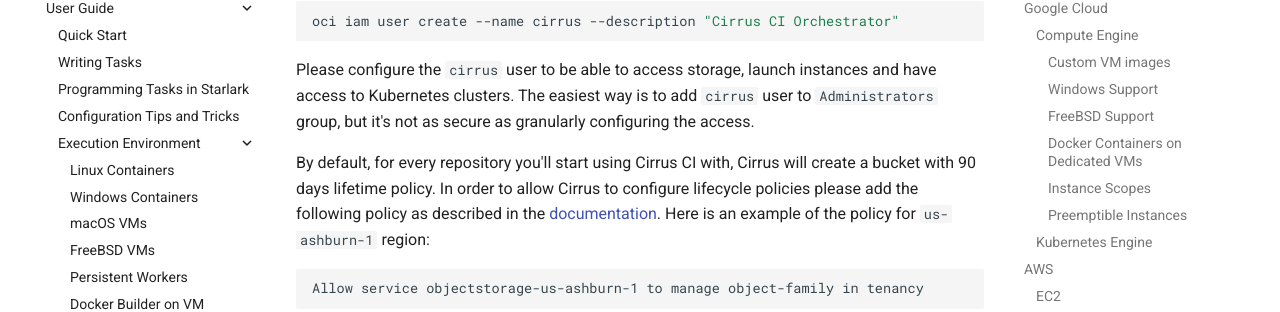
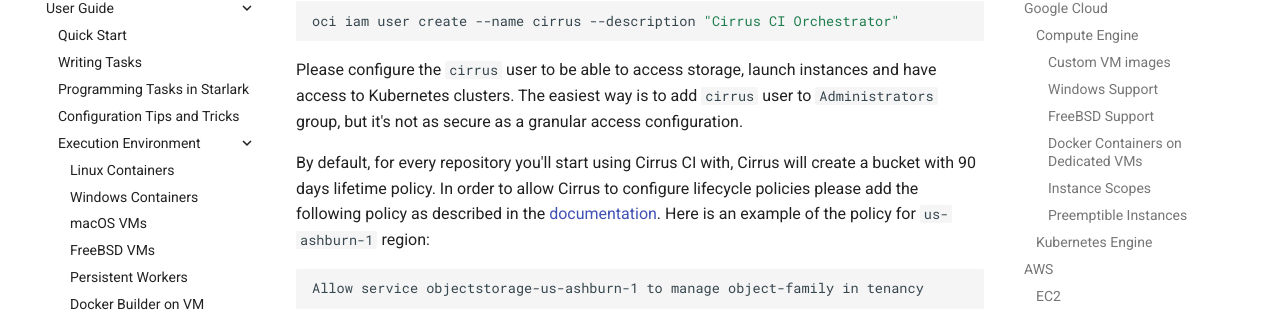
Before and after one commit to cirruslabs/cirrus-ci-docs, an MkDocs documentation site: the page built from docs/guide/supported-computing-services.md, in a window 1280 px wide and 900 px high, scrolled down 13294 px. Shown: the part 148-460 px from the top of the window. Built offline with MkDocs 1.6.1 and Material for MkDocs 9.7.7, drawn with Linux system fonts in a browser that asks for light colours; emoji names are drawn with the system emoji font; comment, search, counter and statistics services are not loaded.

Commit message:
Fixed spelling

````diff
--- a/docs/guide/supported-computing-services.md
+++ b/docs/guide/supported-computing-services.md
@@ -651,7 +651,7 @@ oci iam user create --name cirrus --description "Cirrus CI Orchestrator"
 ```
 
 Please configure the `cirrus` user to be able to access storage, launch instances and have access to Kubernetes clusters.
-The easiest way is to add `cirrus` user to `Administrators` group, but it's not as secure as granularly configuring the access.
+The easiest way is to add `cirrus` user to `Administrators` group, but it's not as secure as a granular access configuration.
 
 By default, for every repository you'll start using Cirrus CI with, Cirrus will create a bucket with 90 days lifetime policy.
 In order to allow Cirrus to configure lifecycle policies please add the following policy as described in the [documentation](https://docs.oracle.com/en-us/iaas/Content/Object/Tasks/usinglifecyclepolicies.htm#Service).
````
